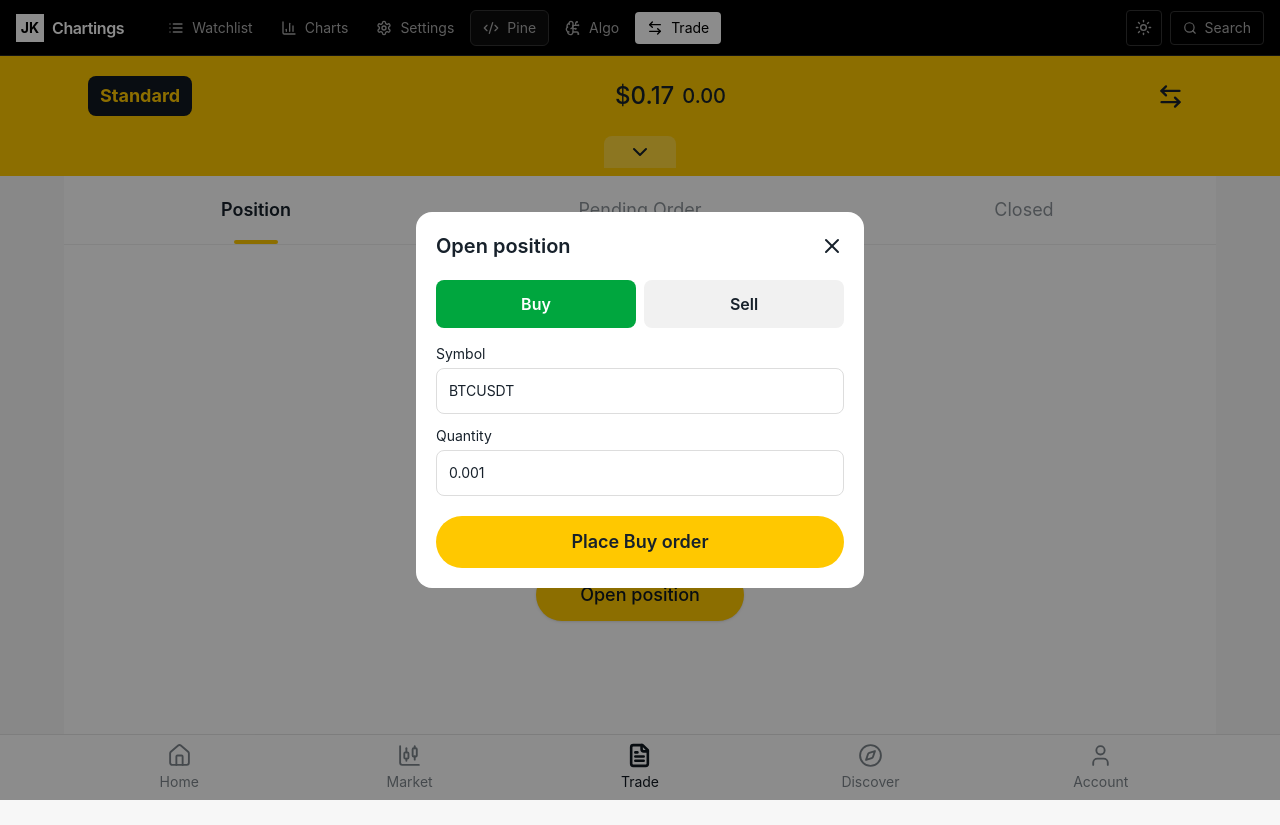
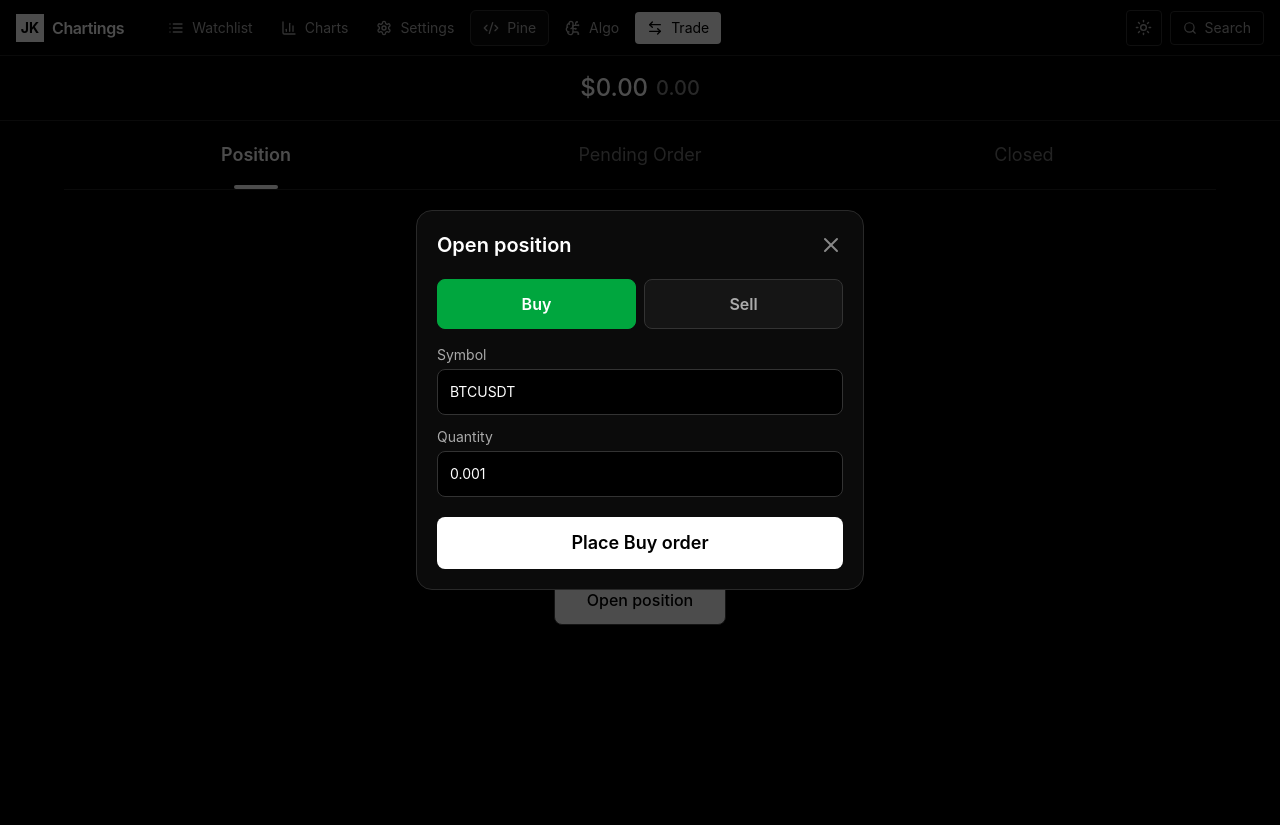
Before and after one commit to nipul830/Jk-chartings, a Next.js app: page /Jk-chartings/trade in a window 1280 px wide. Both pictures are taken after a click on the button "Open position". Built offline with nearby package versions, Linux system fonts and the light colour scheme.

Commit message:
Match Trade page to chart theme

```diff
--- a/src/app/trade/page.tsx
+++ b/src/app/trade/page.tsx
@@ -1,10 +1,7 @@
 "use client";
 
 import { useState } from "react";
-import {
-  ArrowLeftRight, ChevronDown, FileText, Compass, Home, User,
-  CandlestickChart, X, TrendingUp, TrendingDown
-} from "lucide-react";
+import { FileText, X, TrendingUp, TrendingDown } from "lucide-react";
 
 type Tab = "Position" | "Pending Order" | "Closed";
 type OrderSide = "Buy" | "Sell";
@@ -30,51 +27,49 @@ export default function TradePage() {
   const tabs: Tab[] = ["Position", "Pending Order", "Closed"];
 
   return (
-    <main className="min-h-[calc(100vh-56px)] bg-[#f7f7f7] text-[#17212b] pb-20">
-      <section className="bg-[#ffc800]">
-        <div className="mx-auto flex h-20 max-w-6xl items-center justify-between px-4 sm:px-6">
-          <button type="button" className="rounded-lg bg-[#101820] px-3 py-1.5 text-lg font-bold text-[#ffc800]">Standard</button>
-          <div className="flex items-center gap-2 text-2xl font-medium"><span>$0.17</span><span className="text-xl">0.00</span></div>
-          <button type="button" aria-label="Switch account" className="rounded-lg p-2 hover:bg-black/10"><ArrowLeftRight size={27} /></button>
-        </div>
-        <div className="flex justify-center pb-2">
-          <button type="button" aria-label="Expand account panel" className="rounded-t-lg bg-[#ffd83d] px-6 py-1"><ChevronDown size={24} /></button>
+    <main className="min-h-[calc(100vh-56px)] bg-black text-white">
+      <section className="border-b border-[#222] bg-black">
+        <div className="mx-auto flex h-16 max-w-6xl items-center justify-center px-4 sm:px-6">
+          <div className="flex items-center gap-2 text-2xl font-medium">
+            <span>$0.00</span>
+            <span className="text-xl text-[#888]">0.00</span>
+          </div>
         </div>
       </section>
 
-      <section className="mx-auto max-w-6xl bg-white">
-        <div className="grid grid-cols-3 border-b border-[#eee]">
+      <section className="mx-auto max-w-6xl bg-black">
+        <div className="grid grid-cols-3 border-b border-[#222]">
           {tabs.map((item) => (
             <button key={item} type="button" onClick={() => setTab(item)}
-              className={`relative py-5 text-center text-base sm:text-lg ${tab === item ? "font-semibold text-[#17212b]" : "text-[#8b9298]"}`}>
+              className={`relative py-5 text-center text-base sm:text-lg ${tab === item ? "font-semibold text-white" : "text-[#777]"}`}>
               {item}
-              {tab === item && <span className="absolute bottom-0 left-1/2 h-1 w-11 -translate-x-1/2 rounded-full bg-[#ffc800]" />}
+              {tab === item && <span className="absolute bottom-0 left-1/2 h-1 w-11 -translate-x-1/2 rounded-full bg-white" />}
             </button>
           ))}
         </div>
 
-        <div className="flex min-h-[calc(100vh-300px)] flex-col items-center justify-center px-6 py-20">
+        <div className="flex min-h-[calc(100vh-180px)] flex-col items-center justify-center px-6 py-20">
           {tab === "Position" && orders.length > 0 ? (
             <div className="w-full max-w-xl space-y-3">
               {orders.map((order, index) => (
-                <div key={index} className="flex items-center justify-between rounded-xl border border-[#e7e7e7] bg-white p-4 shadow-sm">
+                <div key={index} className="flex items-center justify-between rounded-xl border border-[#282828] bg-[#090909] p-4">
                   <div className="flex items-center gap-3">
-                    {order.side === "Buy" ? <TrendingUp className="text-green-600" /> : <TrendingDown className="text-red-600" />}
-                    <div><p className="font-semibold">{order.symbol}</p><p className="text-sm text-[#7d858b]">{order.quantity} • {order.side}</p></div>
+                    {order.side === "Buy" ? <TrendingUp className="text-green-500" /> : <TrendingDown className="text-red-500" />}
+                    <div><p className="font-semibold">{order.symbol}</p><p className="text-sm text-[#777]">{order.quantity} • {order.side}</p></div>
                   </div>
-                  <span className="rounded-full bg-[#eef8ee] px-3 py-1 text-sm">{order.status}</span>
+                  <span className="rounded-full bg-[#151515] px-3 py-1 text-sm text-[#aaa]">{order.status}</span>
                 </div>
               ))}
-              <button type="button" onClick={() => setOpenOrder(true)} className="mx-auto block rounded-full bg-[#ffc800] px-11 py-3 text-lg font-medium">Open position</button>
+              <button type="button" onClick={() => setOpenOrder(true)} className="mx-auto block rounded-lg border border-[#444] bg-white px-8 py-3 text-base font-medium text-black transition hover:bg-[#ddd]">Open position</button>
             </div>
           ) : (
             <>
-              <div className="mb-5 flex h-28 w-28 items-center justify-center text-[#e6e8ea]"><FileText size={96} strokeWidth={1.2} /></div>
-              <p className="mb-10 text-xl text-[#7d858b]">
+              <div className="mb-5 flex h-28 w-28 items-center justify-center text-[#333]"><FileText size={96} strokeWidth={1.2} /></div>
+              <p className="mb-10 text-xl text-[#777]">
                 {tab === "Position" ? "Currently no position" : tab === "Pending Order" ? "Currently no pending order" : "Currently no closed position"}
               </p>
               {tab === "Position" && (
-                <button type="button" onClick={() => setOpenOrder(true)} className="rounded-full bg-[#ffc800] px-11 py-3 text-lg font-medium text-[#101820] shadow-sm transition hover:bg-[#f2bc00]">Open position</button>
+                <button type="button" onClick={() => setOpenOrder(true)} className="rounded-lg border border-[#444] bg-white px-8 py-3 text-base font-medium text-black shadow-sm transition hover:bg-[#ddd]">Open position</button>
               )}
             </>
           )}
@@ -82,34 +77,26 @@ export default function TradePage() {
       </section>
 
       {openOrder && (
-        <div className="fixed inset-0 z-[60] flex items-end justify-center bg-black/45 sm:items-center">
-          <div className="w-full max-w-md rounded-t-2xl bg-white p-5 sm:rounded-2xl">
+        <div className="fixed inset-0 z-[60] flex items-end justify-center bg-black/70 sm:items-center">
+          <div className="w-full max-w-md rounded-t-2xl border border-[#292929] bg-[#0b0b0b] p-5 sm:rounded-2xl">
             <div className="mb-5 flex items-center justify-between">
               <h2 className="text-xl font-semibold">Open position</h2>
-              <button type="button" onClick={() => setOpenOrder(false)} aria-label="Close"><X /></button>
+              <button type="button" onClick={() => setOpenOrder(false)} aria-label="Close" className="text-[#888] hover:text-white"><X /></button>
             </div>
             <div className="mb-4 grid grid-cols-2 gap-2">
-              <button type="button" onClick={() => setSide("Buy")} className={`rounded-lg py-3 font-semibold ${side === "Buy" ? "bg-green-600 text-white" : "bg-[#f1f1f1]"}`}>Buy</button>
-              <button type="button" onClick={() => setSide("Sell")} className={`rounded-lg py-3 font-semibold ${side === "Sell" ? "bg-red-600 text-white" : "bg-[#f1f1f1]"}`}>Sell</button>
+              <button type="button" onClick={() => setSide("Buy")} className={`rounded-lg border py-3 font-semibold ${side === "Buy" ? "border-green-600 bg-green-600 text-white" : "border-[#333] bg-[#151515] text-[#aaa]"}`}>Buy</button>
+              <button type="button" onClick={() => setSide("Sell")} className={`rounded-lg border py-3 font-semibold ${side === "Sell" ? "border-red-600 bg-red-600 text-white" : "border-[#333] bg-[#151515] text-[#aaa]"}`}>Sell</button>
             </div>
-            <label className="mb-3 block text-sm">Symbol
-              <input value={symbol} onChange={(e) => setSymbol(e.target.value)} className="mt-1 w-full rounded-lg border border-[#ddd] px-3 py-3 outline-none focus:border-[#999]" />
+            <label className="mb-3 block text-sm text-[#aaa]">Symbol
+              <input value={symbol} onChange={(e) => setSymbol(e.target.value)} className="mt-1 w-full rounded-lg border border-[#333] bg-black px-3 py-3 text-white outline-none focus:border-[#777]" />
             </label>
-            <label className="mb-5 block text-sm">Quantity
-              <input type="number" min="0.000001" step="any" value={quantity} onChange={(e) => setQuantity(e.target.value)} className="mt-1 w-full rounded-lg border border-[#ddd] px-3 py-3 outline-none focus:border-[#999]" />
+            <label className="mb-5 block text-sm text-[#aaa]">Quantity
+              <input type="number" min="0.000001" step="any" value={quantity} onChange={(e) => setQuantity(e.target.value)} className="mt-1 w-full rounded-lg border border-[#333] bg-black px-3 py-3 text-white outline-none focus:border-[#777]" />
             </label>
-            <button type="button" onClick={placeOrder} className="w-full rounded-full bg-[#ffc800] py-3 text-lg font-semibold">Place {side} order</button>
+            <button type="button" onClick={placeOrder} className="w-full rounded-lg bg-white py-3 text-lg font-semibold text-black transition hover:bg-[#ddd]">Place {side} order</button>
           </div>
         </div>
       )}
-
-      <nav className="fixed bottom-0 left-0 right-0 z-50 border-t border-[#e4e4e4] bg-white">
-        <div className="mx-auto grid max-w-6xl grid-cols-5">
-          {[{label:"Home",icon:Home},{label:"Market",icon:CandlestickChart},{label:"Trade",icon:FileText,active:true},{label:"Discover",icon:Compass},{label:"Account",icon:User}].map(({label,icon:Icon,active}) => (
-            <button key={label} type="button" className={`flex flex-col items-center gap-1 py-2 text-xs sm:text-sm ${active ? "text-[#101820]" : "text-[#7d858b]"}`}><Icon size={25} strokeWidth={active ? 2.5 : 1.8}/><span>{label}</span></button>
-          ))}
-        </div>
-      </nav>
     </main>
   );
 }
```
